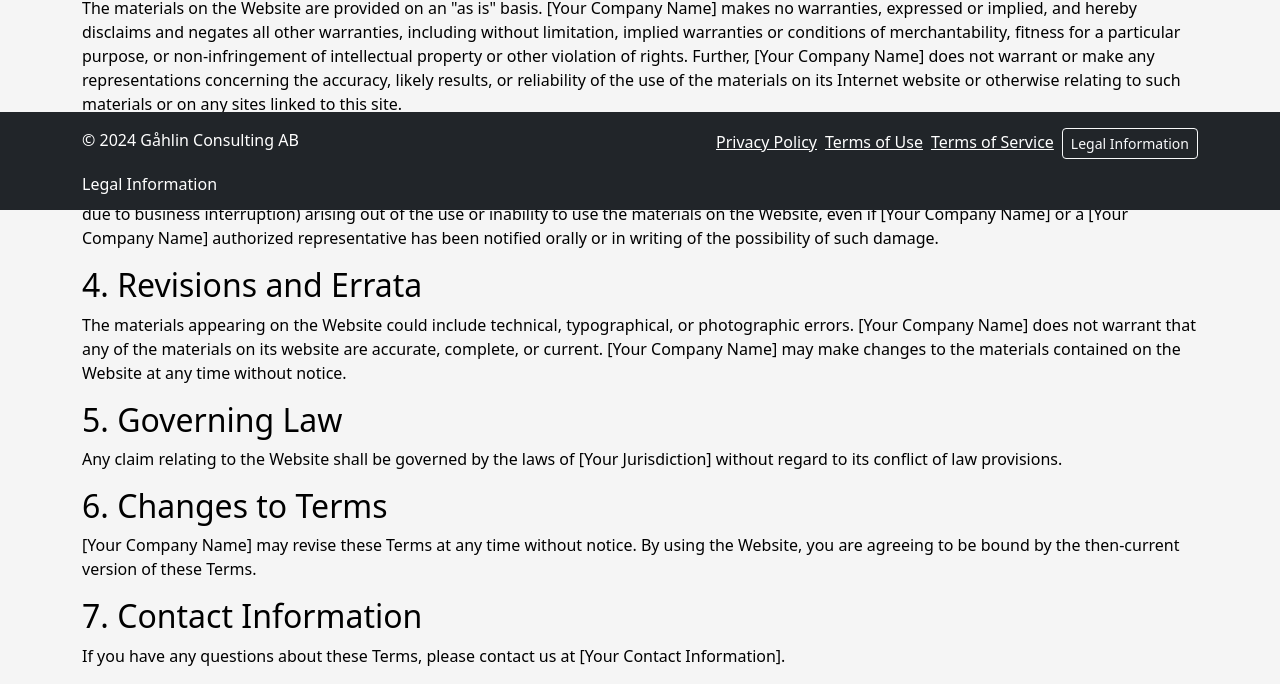
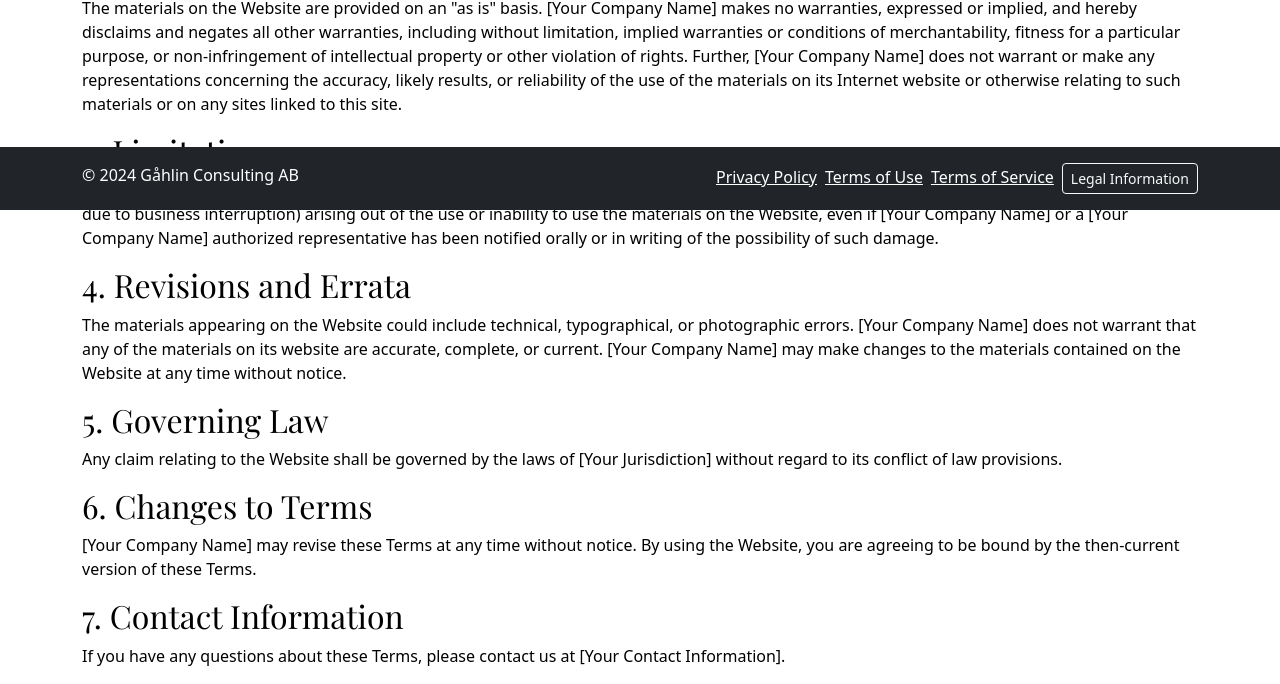
Before and after one commit to andreas-gahlin/Gahlin-financial, a Gatsby site: page /terms-of-use in a window 1280 px wide. Shown: the part 590-1274 px from the top of the page. Built offline with nearby package versions, Linux system fonts and the light colour scheme; Gatsby itself is replaced by a stand-in of ours; some icons are missing.

Commit message:
Fixed the footer legal bug

```diff
--- a/src/components/footer.tsx
+++ b/src/components/footer.tsx
@@ -38,21 +38,12 @@ const Footer: React.FC = () => {
           </div>
         </div>
         {/* Legal Information */}
-        <div className={`legal-info mt-3 ${isLegalOpen ? 'show' : ''}`}>
+        <div id="legalCollapse" className={`${isLegalOpen ? '' : 'accordion-collapse collapse legal-info mt-3'}`}>
           <div className="accordion-item">
             <h5 className="accordion-header">
-              <button
-                className="accordion-button collapsed"
-                type="button"
-                data-bs-toggle="collapse"
-                data-bs-target="#legalCollapse"
-                aria-expanded="false"
-                aria-controls="legalCollapse"
-              >
                 Legal Information
-              </button>
             </h5>
-            <div id="legalCollapse" className="accordion-collapse collapse">
+            <div >
               <div className="accordion-body">
                 <p>
                   The information provided on this blog is for informational purposes only and should not be considered as professional financial advice. Readers should consult with a qualified financial advisor or professional before making any financial decisions.
--- a/src/components/layout.tsx
+++ b/src/components/layout.tsx
@@ -5,9 +5,9 @@ import "../styles/global.scss";
 
 const Layout: React.FC<React.PropsWithChildren> = ({ children }) => {
   return (
-    <div className="layout-container d-flex flex-column min-vh-100  bg-light-gray text-white">
+    <div className="d-flex flex-column flex-grow-1 containerc text-black">
       <Header />
-      <main className="layout-container bg-light-gray text-black">{children}</main>
+      <main className="test min-vh-100">{children}</main>
       <Footer />
     </div>
   );
--- a/src/pages/terms-of-use.tsx
+++ b/src/pages/terms-of-use.tsx
@@ -4,7 +4,7 @@ import Layout from '../components/layout';
 const TermsOfUsePage: React.FC = () => {
   return (
     <Layout>
-      <div className="container mt-5">
+      <div className="container mt-5 test">
         <h1>Terms of Use</h1>
         <p>These Terms of Use ("Terms") govern your use of [Your Blog Name] (the "Website") operated by [Your Company Name] ("us," "we," or "our").</p>
 
--- a/src/styles/global.scss
+++ b/src/styles/global.scss
@@ -1,10 +1,23 @@
 /* src/styles/global.scss */
 @import '~bootstrap/scss/bootstrap';
+
+/* Import Playfair Display font */
+@import url('https://fonts.googleapis.com/css2?family=Playfair+Display:wght@400;700&display=swap');
+
+/* Apply Playfair Display as the font-family for headings */
+h1, h2, h3, h4, h5, h6 {
+  font-family: 'Playfair Display', serif;
+}
 
 .bg-light-gray {
   background-color: #f5f5f5; /* Example of a lighter shade of gray */
 }
 
-.flex-grow-1 {
-  flex-grow: 1;
+/* Lighter text color based on Bootstrap's bg-dark */
+.lighter-text-dark {
+  background-color: #adb5bd; /* Base gray color from Bootstrap's bg-dark */
 }
+
+.test {
+  overflow-y: auto
+}
```
Also changed, not shown: src/images/LogoSample_ByTailorBrands.jpg (added), src/images/gc.png (added).
